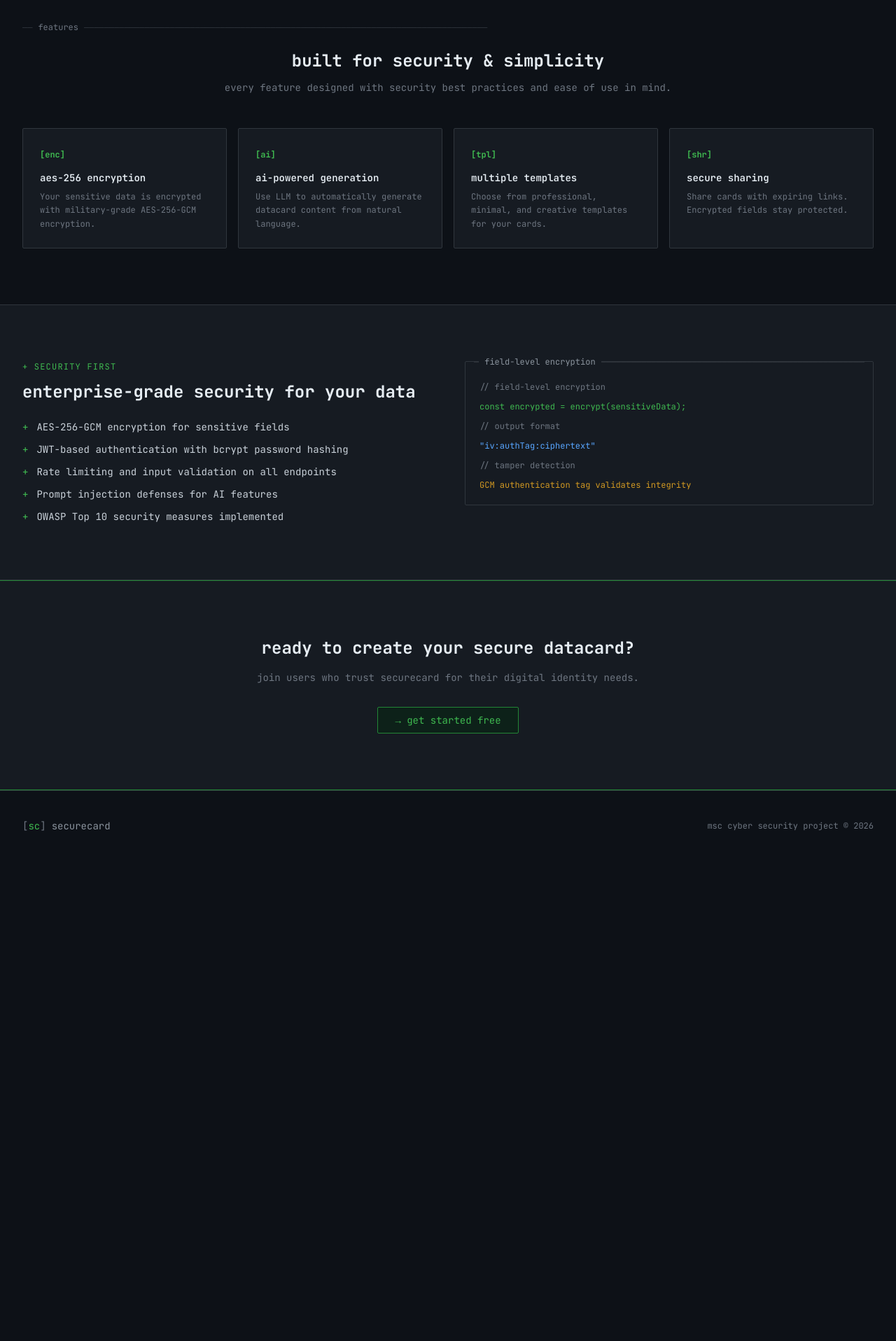
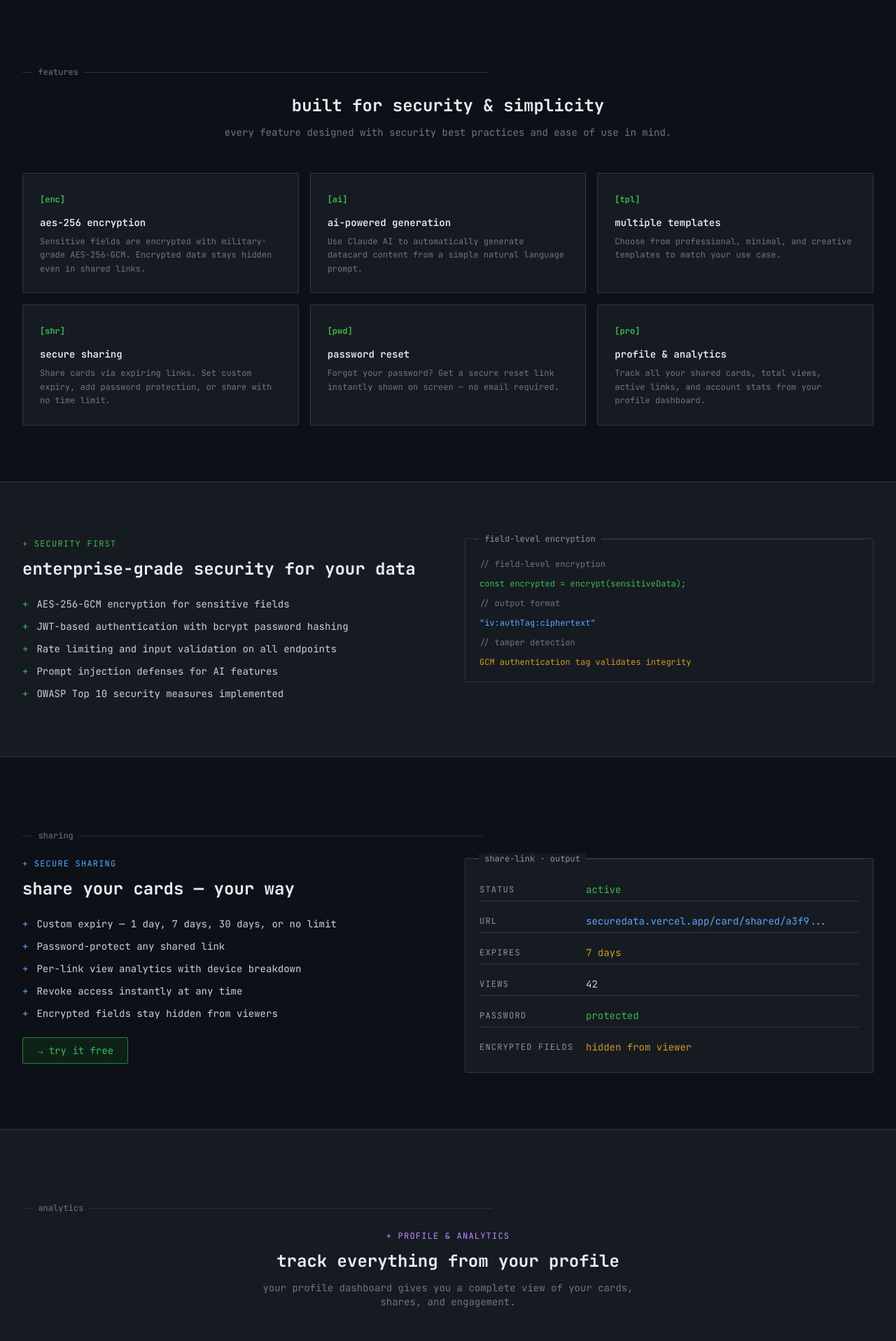
Before and after one commit to Rajaguru03/securedata, a React (Create React App) app in the folder frontend/: page / in a window 1280 px wide. Shown: the part 880-2796 px from the top of the page at 70% size. Before the commit the page ends 2110 px from the top, so only its background shows below. Built offline with nearby package versions, Linux system fonts and the light colour scheme; no server answers; the HTML template or start-up script is replaced by a standard one.

Commit message:
Update home page to showcase all new features

```diff
--- a/frontend/src/pages/Home.js
+++ b/frontend/src/pages/Home.js
@@ -7,22 +7,32 @@ const features = [
   {
     tag: '[enc]',
     title: 'AES-256 Encryption',
-    description: 'Your sensitive data is encrypted with military-grade AES-256-GCM encryption.',
+    description: 'Sensitive fields are encrypted with military-grade AES-256-GCM. Encrypted data stays hidden even in shared links.',
   },
   {
     tag: '[ai]',
     title: 'AI-Powered Generation',
-    description: 'Use LLM to automatically generate datacard content from natural language.',
+    description: 'Use Claude AI to automatically generate datacard content from a simple natural language prompt.',
   },
   {
     tag: '[tpl]',
     title: 'Multiple Templates',
-    description: 'Choose from professional, minimal, and creative templates for your cards.',
+    description: 'Choose from professional, minimal, and creative templates to match your use case.',
   },
   {
     tag: '[shr]',
     title: 'Secure Sharing',
-    description: 'Share cards with expiring links. Encrypted fields stay protected.',
+    description: 'Share cards via expiring links. Set custom expiry, add password protection, or share with no time limit.',
+  },
+  {
+    tag: '[pwd]',
+    title: 'Password Reset',
+    description: 'Forgot your password? Get a secure reset link instantly shown on screen — no email required.',
+  },
+  {
+    tag: '[pro]',
+    title: 'Profile & Analytics',
+    description: 'Track all your shared cards, total views, active links, and account stats from your profile dashboard.',
   },
 ];
 
@@ -39,6 +49,7 @@ const Home = () => {
 
   return (
     <div className="min-h-screen bg-term-base">
+
       {/* Hero Section */}
       <section className="relative">
         <div className="max-w-7xl mx-auto px-4 sm:px-6 lg:px-8 py-20 lg:py-28">
@@ -51,13 +62,18 @@ const Home = () => {
             </h1>
             <p className="text-term-subtle font-mono max-w-2xl mx-auto mb-8 text-sm leading-relaxed">
               build professional digital cards with field-level encryption,
-              ai-powered content generation, and secure sharing capabilities.
+              ai-powered content generation, secure sharing, and analytics.
             </p>
             <div className="flex flex-col sm:flex-row items-center justify-center gap-3">
               {isAuthenticated ? (
+                <>
                   <Link to="/dashboard" className="btn-primary px-6 py-2 text-sm">
                     → go to dashboard
                   </Link>
+                  <Link to="/profile" className="btn-secondary px-6 py-2 text-sm">
+                    ~/profile
+                  </Link>
+                </>
               ) : (
                 <>
                   <Link to="/register" className="btn-primary px-6 py-2 text-sm">
@@ -71,7 +87,7 @@ const Home = () => {
             </div>
           </div>
 
-          {/* Hero illustration */}
+          {/* Hero demo card */}
           <div className="mt-16 max-w-2xl mx-auto">
             <TerminalCard title="professional profile · business contact card">
               <div className="flex items-center space-x-2 mb-4">
@@ -89,10 +105,20 @@ const Home = () => {
                   <span className="kv-value text-accent">john@example.com</span>
                 </div>
                 <div className="kv-row">
+                  <span className="kv-key">phone</span>
+                  <span className="kv-value text-term-subtle">+44 7700 900123</span>
+                </div>
+                <div className="kv-row">
                   <span className="kv-key">ssn</span>
                   <span className="kv-value flex items-center gap-2">
                     <span className="text-warn">░░░░░░░░</span>
                     <span className="badge-yellow text-xs">encrypted</span>
+                  </span>
+                </div>
+                <div className="kv-row border-t border-term-border mt-2 pt-2">
+                  <span className="kv-key text-term-muted">shared</span>
+                  <span className="kv-value text-xs font-mono text-primary">
+                    active · 42 views · expires in 7d
                   </span>
                 </div>
               </div>
@@ -114,7 +140,7 @@ const Home = () => {
             </p>
           </div>
 
-          <div className="grid grid-cols-1 md:grid-cols-2 lg:grid-cols-4 gap-4">
+          <div className="grid grid-cols-1 md:grid-cols-2 lg:grid-cols-3 gap-4">
             {features.map((feature, index) => (
               <div key={index} className="card hover:border-term-subtle transition-colors">
                 <div className="mb-3">
@@ -182,6 +208,110 @@ const Home = () => {
         </div>
       </section>
 
+      {/* Sharing Section */}
+      <section className="py-20 bg-term-base">
+        <div className="max-w-7xl mx-auto px-4 sm:px-6 lg:px-8">
+          <Divider label="sharing" />
+          <div className="flex flex-col lg:flex-row items-start gap-12">
+            <div className="lg:w-1/2">
+              <p className="text-accent font-mono text-xs uppercase tracking-widest mb-3">+ secure sharing</p>
+              <h2 className="text-2xl font-bold text-term-bright mb-6">
+                share your cards — your way
+              </h2>
+              <ul className="space-y-3">
+                {[
+                  'Custom expiry — 1 day, 7 days, 30 days, or no limit',
+                  'Password-protect any shared link',
+                  'Per-link view analytics with device breakdown',
+                  'Revoke access instantly at any time',
+                  'Encrypted fields stay hidden from viewers',
+                ].map((item, i) => (
+                  <li key={i} className="flex items-start space-x-3 font-mono text-sm">
+                    <span className="text-accent flex-shrink-0">+</span>
+                    <span className="text-term-default">{item}</span>
+                  </li>
+                ))}
+              </ul>
+              {!isAuthenticated && (
+                <Link to="/register" className="inline-block mt-6 btn-primary text-sm px-5 py-2">
+                  → try it free
+                </Link>
+              )}
+            </div>
+            <div className="lg:w-1/2">
+              <TerminalCard title="share-link · output">
+                <div className="font-mono text-xs space-y-3">
+                  <div className="kv-row">
+                    <span className="kv-key">status</span>
+                    <span className="kv-value text-primary">active</span>
+                  </div>
+                  <div className="kv-row">
+                    <span className="kv-key">url</span>
+                    <span className="kv-value text-accent truncate">securedata.vercel.app/card/shared/a3f9...</span>
+                  </div>
+                  <div className="kv-row">
+                    <span className="kv-key">expires</span>
+                    <span className="kv-value text-warn">7 days</span>
+                  </div>
+                  <div className="kv-row">
+                    <span className="kv-key">views</span>
+                    <span className="kv-value">42</span>
+                  </div>
+                  <div className="kv-row">
+                    <span className="kv-key">password</span>
+                    <span className="kv-value text-primary">protected</span>
+                  </div>
+                  <div className="kv-row">
+                    <span className="kv-key">encrypted fields</span>
+                    <span className="kv-value text-warn">hidden from viewer</span>
+                  </div>
+                </div>
+              </TerminalCard>
+            </div>
+          </div>
+        </div>
+      </section>
+
+      {/* Profile & Analytics Section */}
+      <section className="py-20 bg-term-surface border-y border-term-border">
+        <div className="max-w-7xl mx-auto px-4 sm:px-6 lg:px-8">
+          <Divider label="analytics" />
+          <div className="text-center mb-12">
+            <p className="text-ai font-mono text-xs uppercase tracking-widest mb-3">+ profile & analytics</p>
+            <h2 className="text-2xl font-bold text-term-bright mb-3">
+              track everything from your profile
+            </h2>
+            <p className="text-term-muted font-mono text-sm max-w-xl mx-auto">
+              your profile dashboard gives you a complete view of your cards, shares, and engagement.
+            </p>
+          </div>
+          <div className="grid grid-cols-1 sm:grid-cols-2 lg:grid-cols-4 gap-4 max-w-4xl mx-auto">
+            {[
+              { label: 'total cards', value: '12', color: 'text-accent' },
+              { label: 'shared cards', value: '5', color: 'text-primary' },
+              { label: 'active links', value: '3', color: 'text-primary' },
+              { label: 'total views', value: '128', color: 'text-ai' },
+            ].map((stat, i) => (
+              <div
+                key={i}
+                className="p-4 bg-term-base border border-term-border text-center font-mono"
+                style={{ borderRadius: '2px' }}
+              >
+                <div className={`text-3xl font-bold mb-1 ${stat.color}`}>{stat.value}</div>
+                <div className="text-xs text-term-muted">{stat.label}</div>
+              </div>
+            ))}
+          </div>
+          {isAuthenticated && (
+            <div className="text-center mt-8">
+              <Link to="/profile" className="btn-primary text-sm px-6 py-2">
+                → view your profile
+              </Link>
+            </div>
+          )}
+        </div>
+      </section>
+
       {/* CTA Section */}
       <section className="py-20 bg-term-surface border-y border-primary-dim">
         <div className="max-w-4xl mx-auto px-4 sm:px-6 lg:px-8 text-center">
@@ -192,19 +322,23 @@ const Home = () => {
             join users who trust securecard for their digital identity needs.
           </p>
           {isAuthenticated ? (
-            <Link
-              to="/cards/new"
-              className="inline-flex items-center space-x-2 btn-primary px-6 py-2 text-sm"
-            >
+            <div className="flex flex-col sm:flex-row items-center justify-center gap-3">
+              <Link to="/cards/new" className="btn-primary px-6 py-2 text-sm">
                 → create new card
               </Link>
+              <Link to="/profile" className="btn-secondary px-6 py-2 text-sm">
+                ~/profile
+              </Link>
+            </div>
           ) : (
-            <Link
-              to="/register"
-              className="inline-flex items-center space-x-2 btn-primary px-6 py-2 text-sm"
-            >
+            <div className="flex flex-col sm:flex-row items-center justify-center gap-3">
+              <Link to="/register" className="btn-primary px-6 py-2 text-sm">
                 → get started free
               </Link>
+              <Link to="/login" className="btn-outline px-6 py-2 text-sm">
+                sign in
+              </Link>
+            </div>
           )}
         </div>
       </section>
@@ -212,19 +346,27 @@ const Home = () => {
       {/* Footer */}
       <footer className="bg-term-base border-t border-term-border py-10">
         <div className="max-w-7xl mx-auto px-4 sm:px-6 lg:px-8">
-          <div className="flex flex-col md:flex-row items-center justify-between">
-            <div className="font-mono text-sm mb-4 md:mb-0">
+          <div className="flex flex-col md:flex-row items-center justify-between gap-4">
+            <div className="font-mono text-sm">
               <span className="text-term-muted">[</span>
               <span className="text-primary">sc</span>
               <span className="text-term-muted">]</span>
               <span className="ml-2 text-term-subtle">securecard</span>
             </div>
+            {!isAuthenticated && (
+              <div className="flex items-center gap-4 font-mono text-xs">
+                <Link to="/login" className="text-term-muted hover:text-primary transition-colors">login</Link>
+                <Link to="/register" className="text-primary hover:text-term-bright transition-colors">register</Link>
+                <Link to="/forgot-password" className="text-term-muted hover:text-primary transition-colors">forgot password</Link>
+              </div>
+            )}
             <p className="text-xs font-mono text-term-muted">
-              msc cyber security project &copy; {new Date().getFullYear()}
+              msc cyber security project © {new Date().getFullYear()}
             </p>
           </div>
         </div>
       </footer>
+
     </div>
   );
 };
```
Lines whose indentation alone changed are shown as unchanged.
